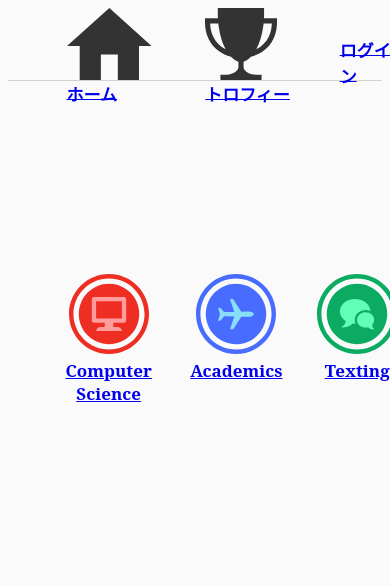
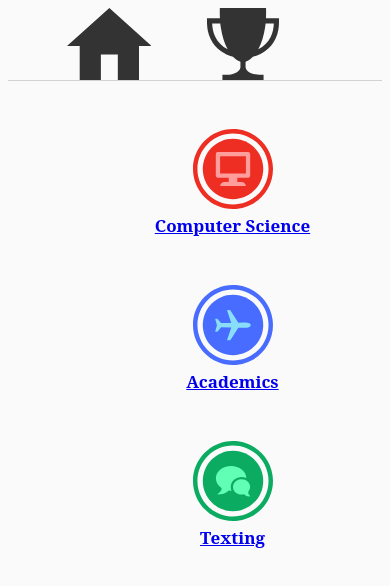
Before and after one commit to Ivanhei/Motivational-Web-Development, a Next.js app: page /Motivational-Web-Development/ in a window 390 px wide. Shown: the top 586 px of the page. Built offline with nearby package versions, Linux system fonts and the light colour scheme; no server answers.

Commit message:
Add Youre Best Time component to each topic on home. Add support for mobile devices in home.

```diff
--- a/pages/index.tsx
+++ b/pages/index.tsx
@@ -50,7 +50,7 @@ function Topic({link, color, overlay, name, bestTime}: {link, color, overlay, na
 
   return (
     <div className="wrap">
-      <div></div>
+      <div className="spacing"></div>
       <div className="item">
         <Link href={link ? link : ""}>
         <a>
@@ -65,10 +65,13 @@ function Topic({link, color, overlay, name, bestTime}: {link, color, overlay, na
         </a>
         </Link>
 
-        {bestTime ? <div>{bestTimeStr}</div> : <></>}
+        {bestTime ? <div className="personalBestTime">
+          <div className="title">Your Best Time</div>
+          <div>{bestTimeStr}</div>
+        </div> : <></>}
       </div>
-      <div></div>
-      <div></div>
+      <div className="spacing"></div>
+      <div className="spacing"></div>
     </div>
   );
 }
@@ -112,6 +115,7 @@ export default function App(props) {
     }
   }, [subjectShouldUpdate, user?.uid])
 
+  const [bestTimes, setBestTimes] = useState<any>(null)
 
   useEffect(() => {
     const subscriptions = new Subscription();
@@ -125,6 +129,14 @@ export default function App(props) {
         .subscribe(tropies => {
           pendingTropies.current.push(...tropies)
           setPendingTropiesReady(true)
+        })
+    )
+
+    subscriptions.add(
+      subjectUserDoc
+        .pipe(map(userDoc => userDoc.bestTime))
+        .subscribe(bestTimesMap => {
+          setBestTimes(bestTimesMap)
         })
     )
 
@@ -197,21 +209,21 @@ export default function App(props) {
           color="#EE2E22"
           overlay={<ComputerIcon/>}
           link="quiz/CSE"
-          //bestTime={}
+          bestTime={bestTimes?.CSE}
         />
         <Topic
           name="Academics"
           color="#476cff"
           overlay={<AirplaneIcon/>}
           link="quiz/Academics"
-          //bestTime={}
+          bestTime={bestTimes?.Academics}
         />
         <Topic
           name="Texting"
           color="#0bac61"
           overlay={<ChatIcon/>}
           link="quiz/Texting"
-          //bestTime={}
+          bestTime={bestTimes?.Casual}
         />
       </div>
     </div>
--- a/styles/quiz_style.css
+++ b/styles/quiz_style.css
@@ -425,10 +425,15 @@ main {
   height: 100%;
   display: inline-block;
   vertical-align: middle;
-  margin-right: 1rem;
 }
 .homeNav > .session > .item span {
+  margin-left: 1rem;
   vertical-align: middle;
+}
+@media (max-width: 680px) {
+  .homeNav > .session > .item span {
+    display: none;
+  }
 }
 
 .topics {
@@ -441,6 +446,17 @@ main {
 .topics .wrap {
   display: grid;
   grid-template-rows: repeat(auto-fit, minmax(100px, 1fr));
+}
+
+@media (max-width: 680px) {
+  .topics {
+    display: block;
+    padding-top: 2rem;
+  }
+  .topics .wrap {
+    display: block;
+    padding: 2rem .5rem;
+  }
 }
 .topics .item {
   text-align: center;
@@ -472,6 +488,39 @@ main {
 }
 .topics .item .icon .icon-main > svg {
   width: 45%;
+}
+
+.topics .item .personalBestTime {
+  display: inline-block;
+  position: relative;
+  margin-top: 2rem;
+  background: rgba(var(--color-text-rgb), .1);
+  border-radius: .5rem;
+  padding: .5rem 1rem;
+
+  visibility: hidden;
+  opacity: 0;
+  transition: opacity 0.2s, visibility 0s 0.2s;
+}
+.topics .item .personalBestTime:before {
+  content: "";
+  display: block;
+  position: absolute;
+  top: calc(-1 * var(--tri-size));
+  left: calc(50% - var(--tri-size));
+
+  --tri-size: 1rem;
+  border-left: var(--tri-size) solid transparent;
+  border-right: var(--tri-size) solid transparent;
+  border-bottom: var(--tri-size) solid rgba(var(--color-text-rgb), .1);
+}
+.topics .item .personalBestTime .title {
+  font-size: .8em;
+}
+.topics .item a:hover ~ .personalBestTime {
+  visibility: visible;
+  opacity: 1;
+  transition: opacity 0.2s, visibility 0s;
 }
 
 .tropies-container {
```
